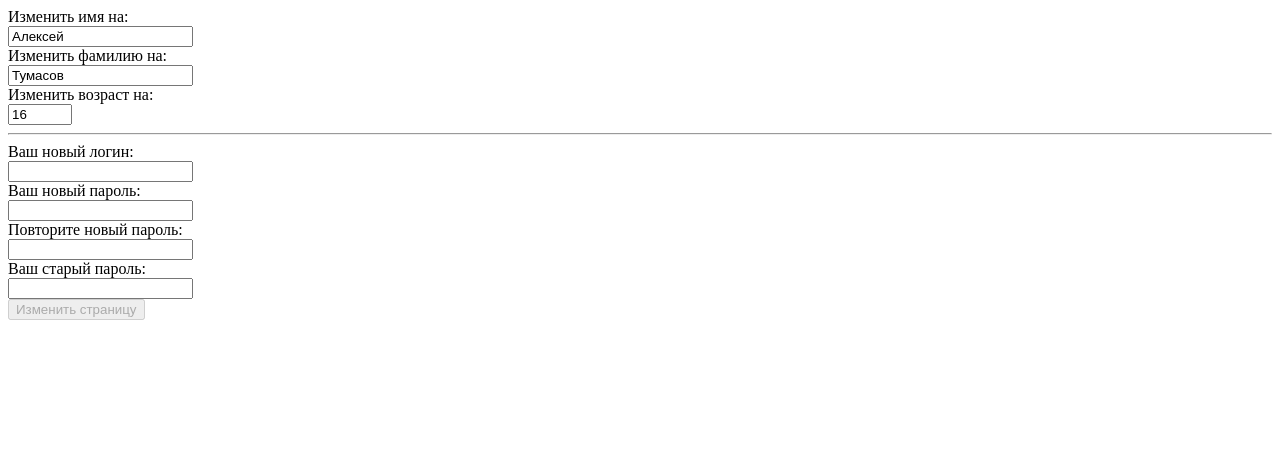
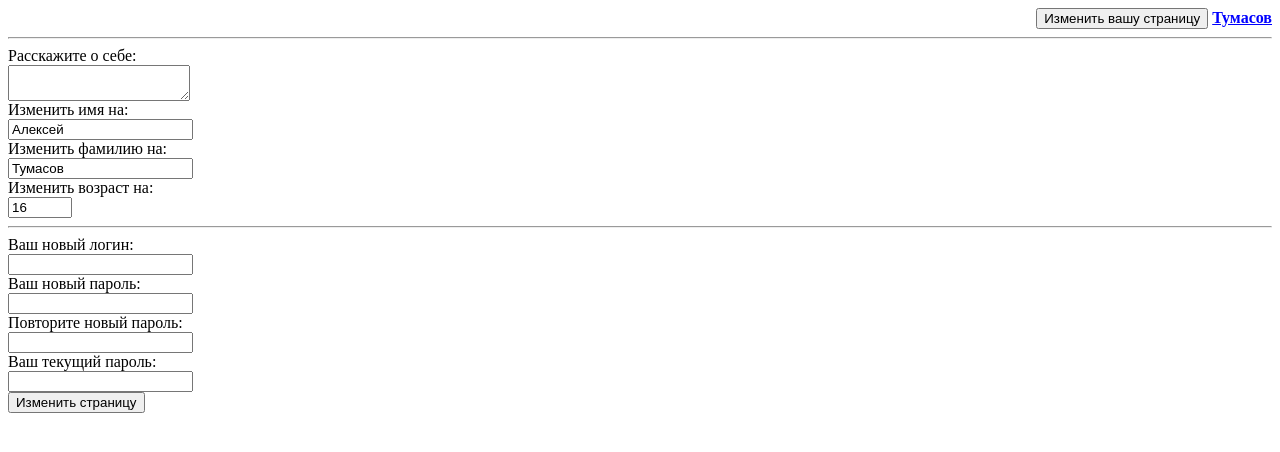
Before and after one commit to alextmsv/php-social-network, a PHP site: page /editProfile.php in a window 1280 px wide. Shown: the top 452 px of the page. Run offline with PHP 8.4, Linux system fonts and the light colour scheme; a user stored in the database is signed in; data comes from the database, SQL or seed files in the repository; data that the repository does not hold is empty.

Commit message:
MEDIUM UPDATE
-Added description for profiles (also u can edit it)
-Small fixes from previous update
-You should have seen my fucking face when my bro told me about <?=$string?> and bottom with header.

```diff
--- /dev/null
+++ b/blocks/bottom.php
@@ -0,0 +1,2 @@
+	</body>
+</html>
--- /dev/null
+++ b/blocks/header.php
@@ -0,0 +1,24 @@
+<?php
+	include("helpers/HTMLRender.php");
+
+	session_start();
+	$hasUserSession = (!empty($_SESSION["user_id"]));
+	$pageTitle = $hasUserSession ? $_SESSION["name_lastname"]. " - Моя соц сеть" : "Моя соц сеть";
+?>
+<html>
+	<head>
+		<link rel="stylesheet" href="css/styles.css" />
+		<title><?=$pageTitle;?></title>
+	</head>
+	<body>
+		<?php if($hasUserSession) {?>
+			<span style="font-size: 16px; text-align: right; display: block">
+				<button onclick="javascript:document.location.href='editProfile.php'">Изменить вашу страницу</button>
+				<a href="profile.php?id=<?=$_SESSION["user_id"];?>" style="color: blue">
+						<b title="Перейти на ваш профиль"><?=$_SESSION["name_lastname"];?></b>
+				</a>
+			</span>
+			<hr>
+		<?php
+		}
+		?>
--- a/css/styles.css
+++ b/css/styles.css
@@ -1,9 +1,21 @@
 .logout {
 	color: red;
 	text-decoration: blink;
-    display: flex;
 	align-items: s;
 }
+.profileDescription {
+	font-family: "Courier New", Courier, monospace;
+	font-size: 15px;
+	letter-spacing: -0.2px;
+	word-spacing: 6px;
+	color: black;
+	font-weight: 700;
+	text-decoration: solid rgb(68, 68, 68);
+	font-style: normal;
+	font-variant: small-caps;
+	text-transform: capitalize;
+}
+
 .profileInfo {
 	font-family: "Lucida Sans Unicode", "Lucida Grande", sans-serif;
 	font-size: 20px;
--- a/editProfile.php
+++ b/editProfile.php
@@ -1,43 +1,38 @@
 <?php
-	session_start();
+	include("blocks/header.php");
 	if(empty($_SESSION)) header("Location: register.php");
 	$mysql = mysqli_connect("localhost", "root", "", "social");
 	$resultArray = mysqli_fetch_array(mysqli_query($mysql, "SELECT * FROM `users` WHERE `id` = '".$_SESSION["user_id"]."'"));
 	$name = $resultArray['name'];
 	$lastname = $resultArray['lastname'];
 	$age = $resultArray['age'];
+	$description = $resultArray['pDescription'];
 
 ?>
-<html>
-<head>
-	<title>Изменить профиль - <?php print($_SESSION["name_lastname"]);?></title>
-</head>
-<body>
-	<script type="text/javascript">
-		function passwordValidate() {
 
-			var newpassword = document.getElementsByName("newPassword")[0].value;
-			var re = document.getElementsByName("repeatPassword")[0].value;
-			document.getElementsByName("submit")[0].disabled = ((newpassword.length == 0 || newpassword != re));
-		}
-	</script>
 	<form action="acts/editProfile.php" method="post">
+		<div class='humanDesc'>
+			Расскажите о себе:
+			<br />
+			<textarea name="pDescription"><?=$description; ?></textarea>
+		</div>
 		Изменить имя на: <br>
-		<input type="text" name="name" value="<?php print($name);?>" maxlength="32" /> <br />
+		<input type="text" name="name" value="<?=$name;?>" maxlength="32" /> <br />
 		Изменить фамилию на: <br>
-		<input type="text" name="lastname" value="<?php print($lastname);?>" maxlength="32" /> <br />
+		<input type="text" name="lastname" value="<?=$lastname;?>" maxlength="32" /> <br />
 		Изменить возраст на: <br>
-		<input type="number" name="age" value="<?php print($age);?>" min="5" max="150" /> <br />
+		<input type="number" name="age" value="<?=$age;?>" min="5" max="150" /> <br />
 		<hr>
 		Ваш новый логин: <br>
-		<input type="text" name="newLogin"/> <br />
+		<input type="text" name="newLogin" maxlength="32" /> <br />
 		Ваш новый пароль: <br>
-		<input type="password" onKeyUp="javascript:passwordValidate()" name="newPassword" /><br />
+		<input type="password" name="newPassword" /><br />
 		Повторите новый пароль: <br>
-		<input type="password" onKeyUp="javascript:passwordValidate()" name="repeatPassword"/> <br />
-		Ваш старый пароль: <br>
+		<input type="password" name="repeatPassword"/> <br />
+		Ваш текущий пароль: <br>
 		<input type="password" name="password" /><br />
-		<input type="submit" name="submit" disabled="true" value="Изменить страницу" />
+		<input type="submit" name="submit" value="Изменить страницу" />
 	</form>
-</body>
-</html>
+<?php
+	include("blocks/bottom.php");
+?>
--- a/login.php
+++ b/login.php
@@ -30,7 +30,7 @@
 			<input type="text" name="login" placeholder="Логин" value= "alextmsv"required /><br />
 
 			Пароль: <br>
-			<input type="password" name="password" placeholder="Пароль" value= "admin1" required /><br />
+			<input type="password" name="password" placeholder="Пароль" value= "admin" required /><br />
 
 			<input type="submit" value="Авторизоваться" />
 		</form>
```
Also changed, not shown: acts/editProfile.php (+8 -4 lines), profile.php (+10 -30 lines).
